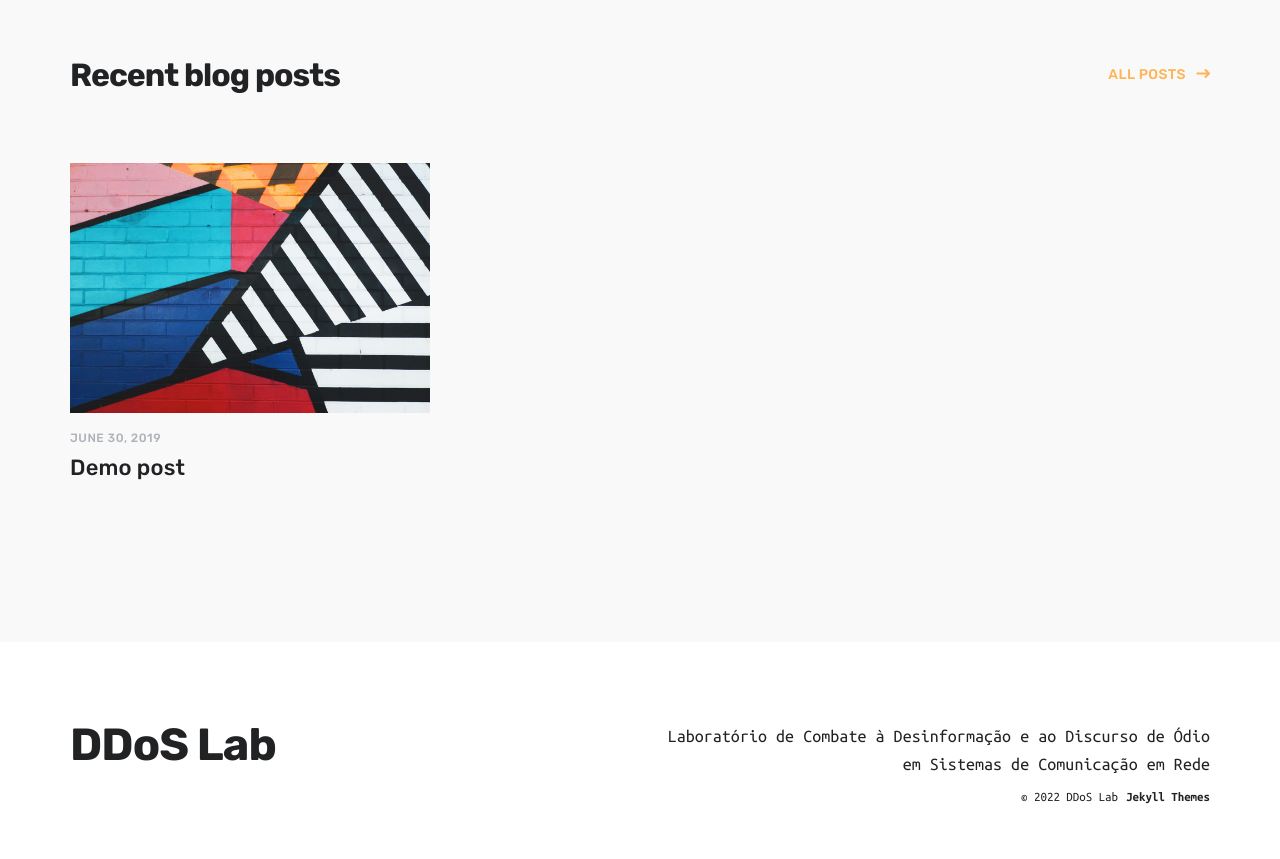
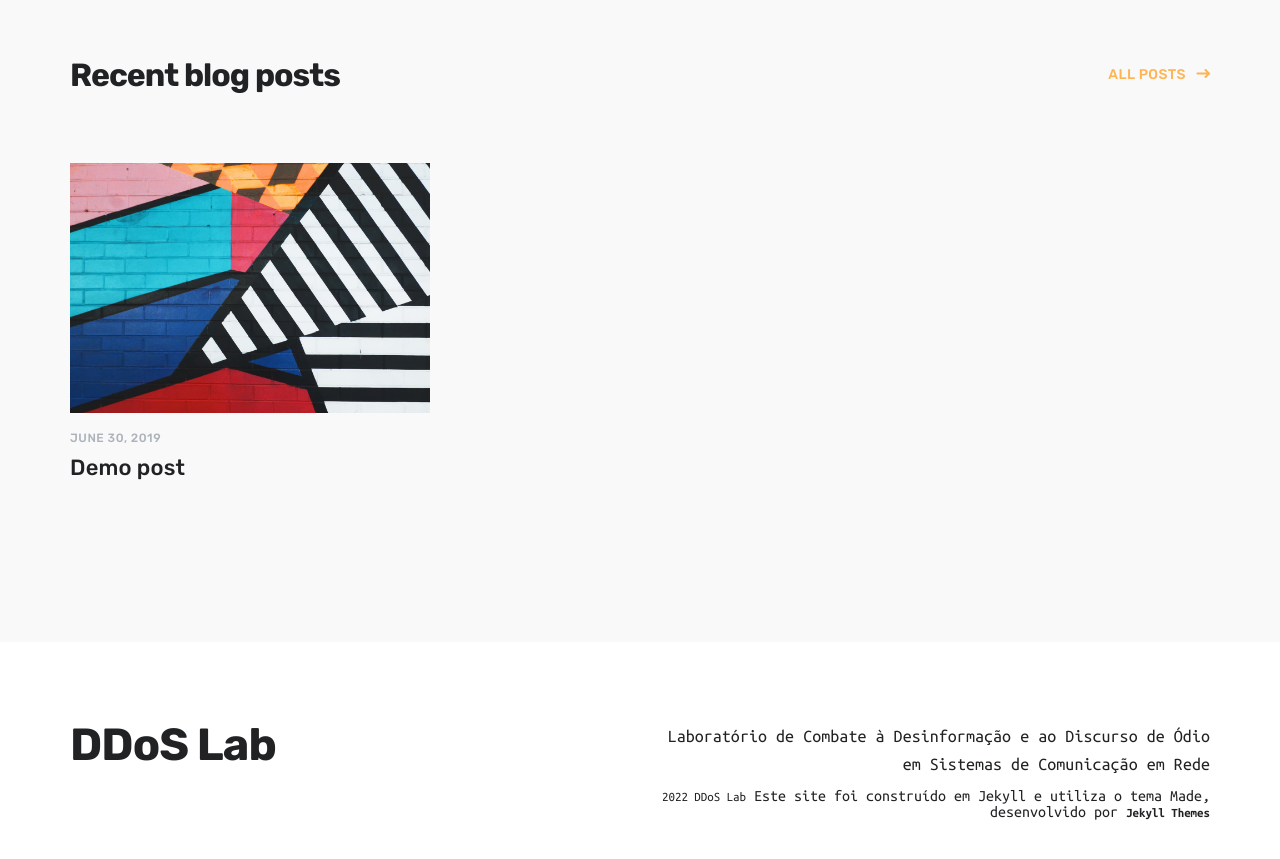
Before and after one commit to coLAB-UFF/ddoslab, a Jekyll site: the page built from index.html, in a window 1280 px wide and 900 px high, scrolled down 2690 px. Shown: the top 859 px of the window. Built offline with Jekyll 4.4.1, drawn with Linux system fonts in a browser that asks for light colours; nearby versions of some CDN libraries.

Commit message:
Update footer.html

```diff
--- a/_includes/footer.html
+++ b/_includes/footer.html
@@ -15,8 +15,8 @@
 			{% if site.data.settings.footer_settings.tagline %}
 			<p>{{ site.data.settings.footer_settings.tagline }}</p>
 			{% endif %}
-			<span class="footnote">© {{ 'now' | date: "%Y" }} {{ site.data.settings.basic_settings.site_title }}</span>
-			<a href="https://jekyllthemes.io" class="footnote" target="_blank">Jekyll Themes</a>
+			<span class="footnote"><CC BY-NC-SA> {{ 'now' | date: "%Y" }} {{ site.data.settings.basic_settings.site_title }}</span>
+			Este site foi construído em Jekyll e utiliza o tema Made, desenvolvido por <a href="https://jekyllthemes.io" class="footnote" target="_blank">Jekyll Themes</a>
 		</div>
 
 	</div>
```
